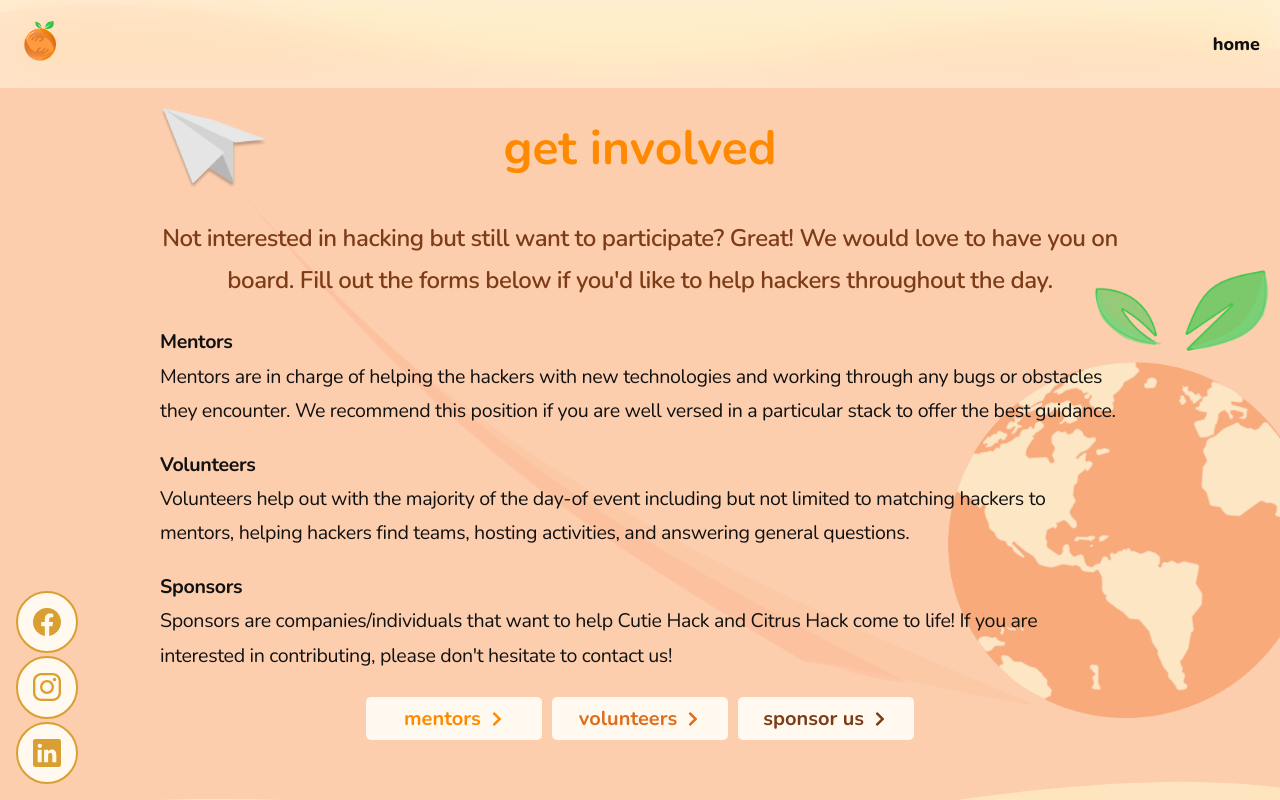
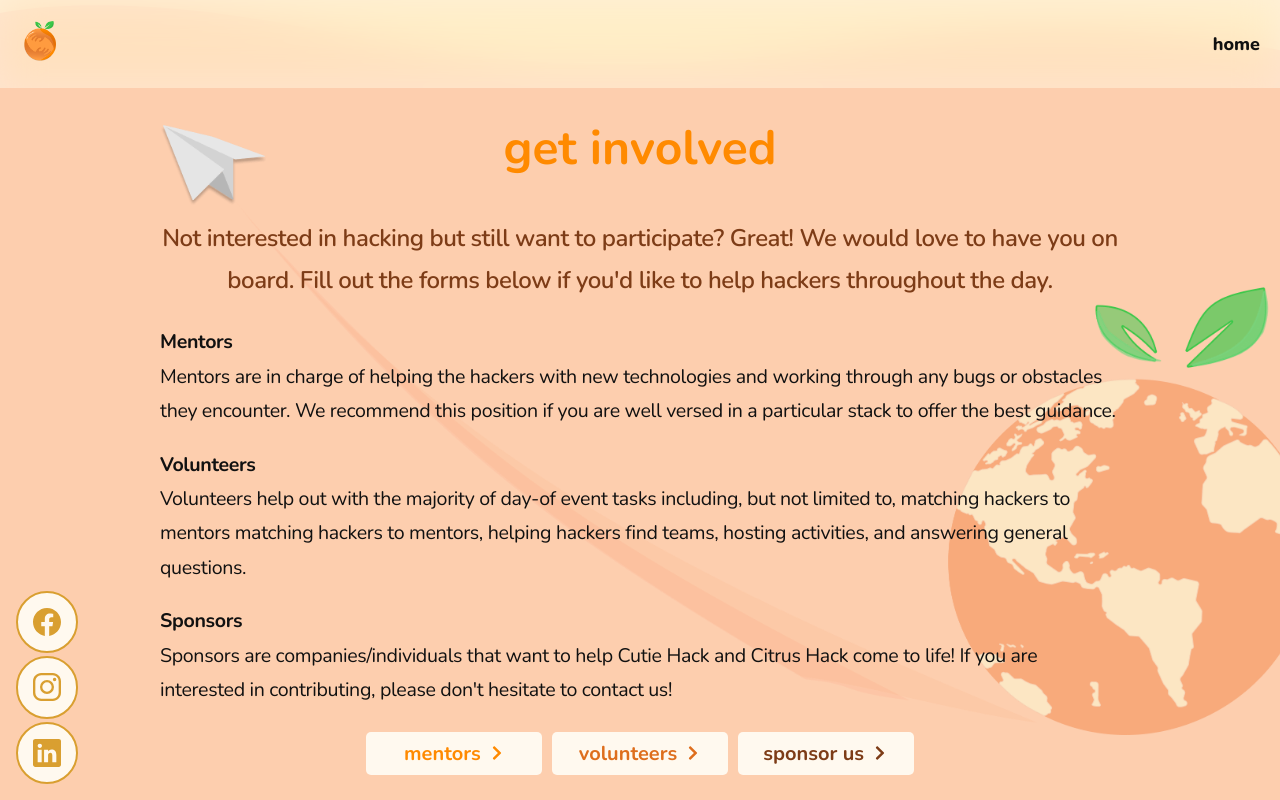
Before and after one commit to citrushack/cutiehack2021, a Next.js app: page /help in a window 1280 px wide. Shown: the top 800 px of the page. Built offline with nearby package versions, Linux system fonts and the light colour scheme; no server answers.

Commit message:
Fix grammar

```diff
--- a/pages/help.js
+++ b/pages/help.js
@@ -68,9 +68,9 @@ export default function Help() {
         <p>
           <b>Volunteers</b>
           <br />
-          Volunteers help out with the majority of the day-of event including
-          but not limited to matching hackers to mentors, helping hackers find
-          teams, hosting activities, and answering general questions.
+          Volunteers help out with the majority of day-of event  tasks including, but
+          not limited to, matching hackers to mentors matching hackers to mentors, helping
+          hackers find teams, hosting activities, and answering general questions.
         </p>
         <p>
           <b>Sponsors</b>
```
